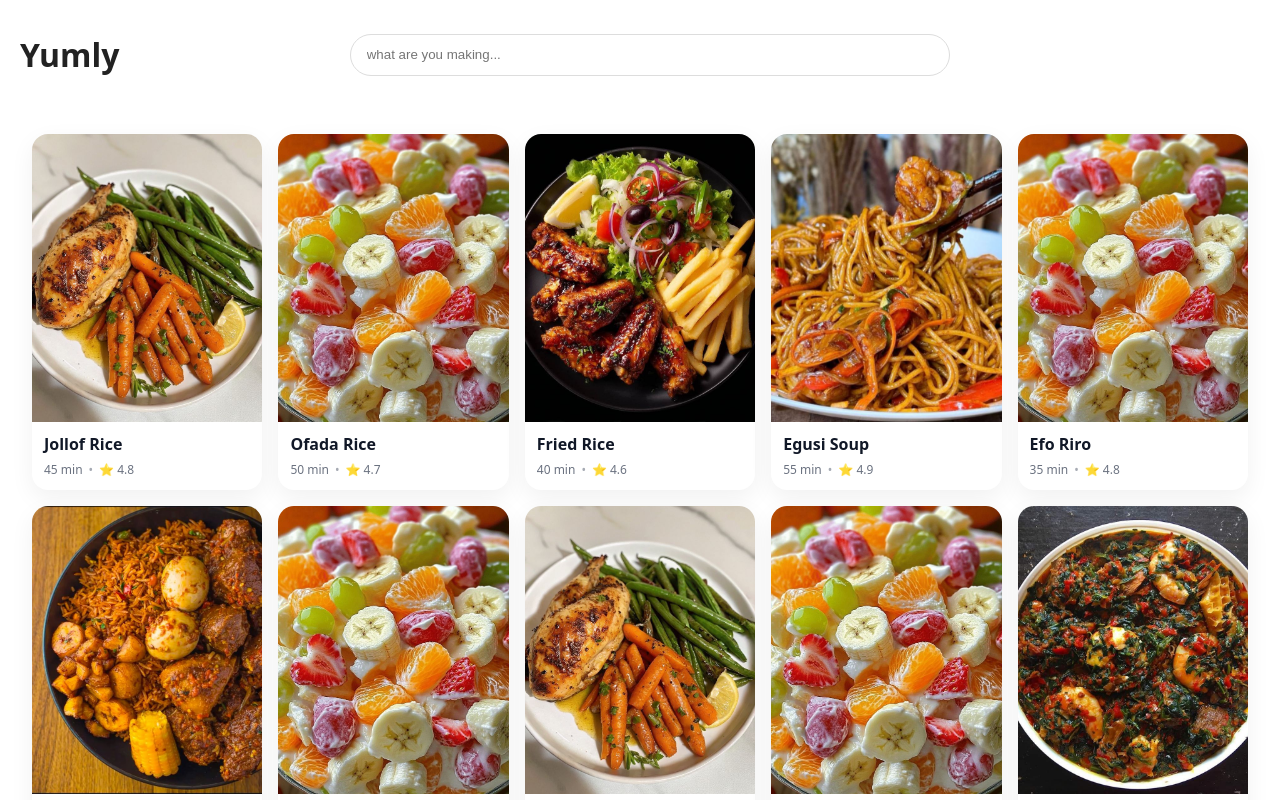
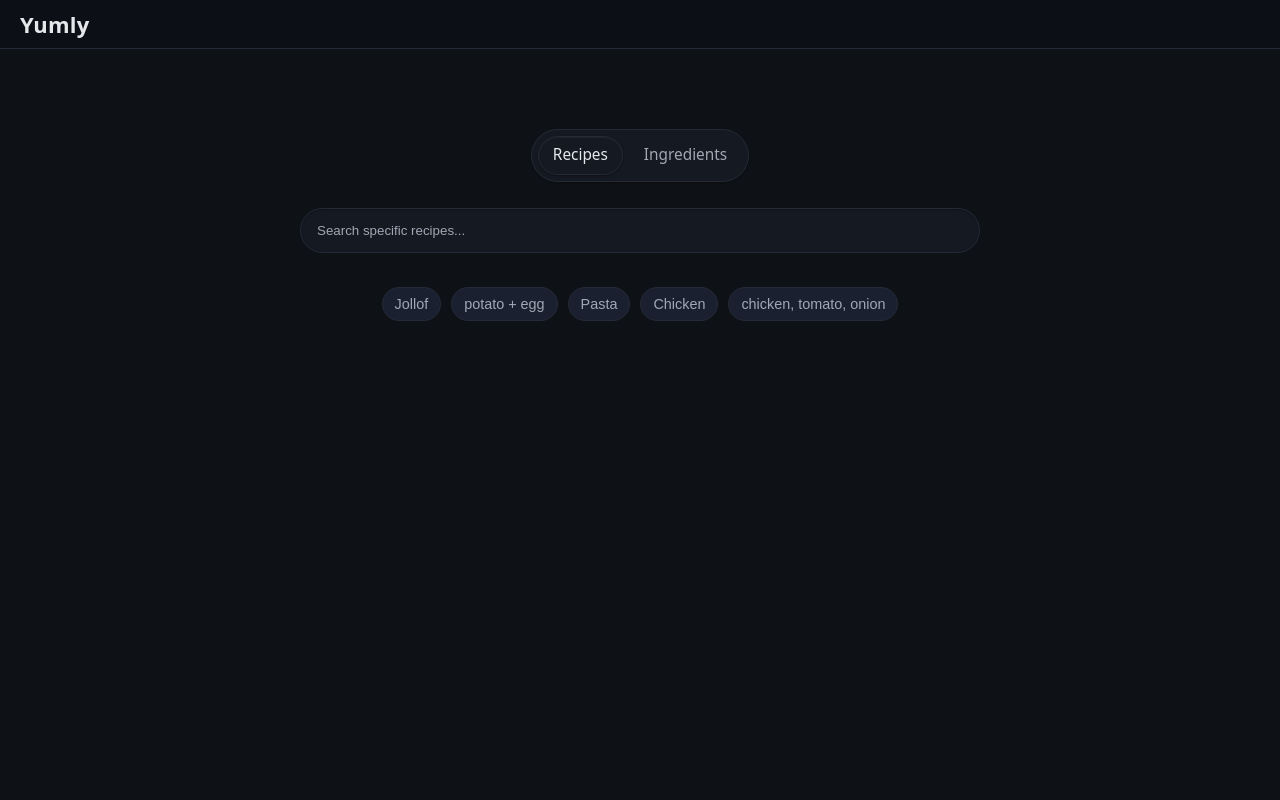
Before and after one commit to JoyCreativeCoder/Yumly, a React (Vite) app: page / in a window 1280 px wide. Shown: the top 800 px of the page. Built offline with nearby package versions, Linux system fonts and the light colour scheme.

Commit message:
feat : implemented and styled home page UI

```diff
--- a/index.html
+++ b/index.html
@@ -1,10 +1,10 @@
-<!doctype html>
+<!DOCTYPE html>
 <html lang="en">
   <head>
     <meta charset="UTF-8" />
     <link rel="icon" type="image/svg+xml" href="/vite.svg" />
     <meta name="viewport" content="width=device-width, initial-scale=1.0" />
-    <title>ask-my-portfolio</title>
+    <title>Yumly</title>
   </head>
   <body>
     <div id="root"></div>
--- a/src/components/Header/Header.css
+++ b/src/components/Header/Header.css
@@ -6,22 +6,21 @@
   display: grid;
   grid-template-columns: auto 1fr auto;
   gap: 16px;
-  background: white;
   padding: 12px clamp(10px, 3vw, 20px);
   border-bottom: 1px solid var(--border);
+  background: rgba(14, 17, 22, 0.7);
+  backdrop-filter: saturate(140%) blur(6px);
+  padding: 12px clamp(10px, 3vw, 20px);
+  border-bottom: 1px solid #242a36;
 }
 
-.search {
-  justify-self: center;
-  width: min(680px, 100%);
-  outline: none;
-}
-
-.search input {
-  padding: 0.8rem 1rem;
-  border: 1px solid #ddd;
-  border-radius: 30px;
-  width: 600px;
+.title {
+  margin: 0;
+  font-weight: 700;
+  font-size: clamp(18px, 2vw, 22px);
+  letter-spacing: 0.2px;
+  color: #e6e7eb;
+  line-height: 1.1;
 }
 
 .actions {
--- a/src/components/Header/Header.tsx
+++ b/src/components/Header/Header.tsx
@@ -4,14 +4,10 @@ export default function Header() {
   return (
     <>
       <header className="header">
-        <h1 className="title">Yumly</h1>
-        <div className="search">
-          <input
-            type="search"
-            placeholder="what are you making..."
-            aria-label="Search recipes"
-          />
+        <div>
+          <h1 className="title">Yumly</h1>
         </div>
+
         <div className="actions">
           {/* favorite icon */}
           {/* shopping list icon  */}
--- a/src/components/pages/Home/Home.css
+++ b/src/components/pages/Home/Home.css
@@ -1,13 +1,125 @@
-.feed {
-  padding: 1.5rem 2rem;
+* {
+  box-sizing: border-box;
 }
-.recipe-grid {
+
+/* Page */
+.home {
+  background: #0e1116; /* charcoal */
+  color: #e6e7eb; /* text */
+  min-height: 100dvh;
   display: grid;
-  gap: 16px;
-  grid-template-columns: repeat(auto-fill, minmax(180px, 1fr));
+  grid-template-rows: auto 1fr;
 }
+
+.home__content {
+  width: min(720px, 100%);
+  margin: 0 auto;
+  padding: 6vh 16px 24px;
+  display: flex;
+  flex-direction: column;
+  align-items: center;
+  gap: 18px;
+}
+
+/* Toggle (Recipes | Ingredients) */
+.mode-toggle {
+  display: inline-flex;
+  align-items: center;
+  gap: 6px;
+  padding: 6px;
+  background: #151922; /* surface */
+  border: 1px solid #242a36; /* border */
+  border-radius: 999px;
+  box-shadow: 0 1px 2px rgba(0, 0, 0, 0.25);
+}
+
+.btn {
+  appearance: none;
+  background: transparent;
+  border: 1px solid transparent;
+  color: #a0a8b3; /* muted */
+  padding: 10px 14px;
+  border-radius: 999px;
+  font: 500 0.93rem/1.1 system-ui, -apple-system, "Segoe UI", Roboto, Inter,
+    "Helvetica Neue", Arial;
+  cursor: pointer;
+  transition: transform 0.05s ease, background-color 0.2s ease, color 0.2s ease;
+}
+.btn:hover {
+  transform: translateY(-1px);
+}
+
+.btn--active {
+  background: #151922; /* surface */
+  color: #e6e7eb; /* text */
+  border-color: #242a36; /* border */
+  box-shadow: 0 1px 2px rgba(0, 0, 0, 0.35),
+    inset 0 1px 0 rgba(255, 255, 255, 0.04);
+}
+
+/* Search */
+.search {
+  width: 100%;
+  display: grid;
+  place-items: center;
+  margin-top: 6px;
+}
+.search__input {
+  width: min(680px, 100%);
+  padding: 14px 16px;
+  border: 1px solid #242a36;
+  border-radius: 999px;
+  background: #151922; /* surface */
+  color: #e6e7eb;
+  outline: none;
+  box-shadow: inset 0 1px 2px rgba(0, 0, 0, 0.25);
+  transition: border-color 0.2s ease, box-shadow 0.2s ease;
+}
+.search__input::placeholder {
+  color: #a0a8b3;
+}
+.search__input:focus {
+  border-color: #f2994a; /* spiced orange */
+  box-shadow: 0 0 0 3px rgba(242, 153, 74, 0.28);
+}
+
+/* Chip cloud */
+.chips {
+  list-style: none;
+  display: flex;
+  flex-wrap: wrap;
+  gap: 10px;
+  padding: 8px 0 0;
+  margin: 6px 0 0;
+  justify-content: center;
+}
+.chip {
+  padding: 8px 12px;
+  border-radius: 999px;
+  background: #1b2030; /* soft chip */
+  border: 1px solid #242a36;
+  color: #a0a8b3;
+  font-size: 0.9rem;
+  cursor: pointer;
+  transition: transform 0.05s ease, background-color 0.2s ease, color 0.2s ease,
+    border-color 0.2s ease;
+}
+.chip:hover {
+  background: #f2994a; /* spiced orange */
+  color: #1a1a1a; /* readable on orange */
+  border-color: #d8833f;
+  transform: translateY(-1px);
+}
+.chip:active {
+  transform: translateY(0);
+}
+
 @media (min-width: 768px) {
-  .recipe-grid {
-    grid-template-columns: repeat(auto-fill, minmax(220px, 1fr));
+  .home__content {
+    gap: 20px;
+    padding-top: 10vh;
+  }
+  .btn {
+    font-size: 0.96rem;
   }
 }
--- a/src/components/pages/Home/Home.tsx
+++ b/src/components/pages/Home/Home.tsx
@@ -1,20 +1,67 @@
 import "./Home.css";
-import RecipeCard from "../../RecipeCard/RecipeCard";
+import { useState } from "react";
+// import RecipeCard from "../../RecipeCard/RecipeCard";
 import Header from "../../Header/Header";
-import { recipes } from "@/data/recipes";
+// import { recipes } from "@/data/recipes";
 
 export default function Home() {
-  const openRecipe = (id: number) => console.log("open", id);
+  const [mode, setMode] = useState("recipes");
   return (
-    <>
+    <div className="home">
       <Header />
-      <main className="feed">
-        <div className="recipe-grid">
-          {recipes.map((r) => (
-            <RecipeCard key={r.id} {...r} onOpen={openRecipe} />
-          ))}
+      <main className="home__content">
+        <div className="mode-toggle" role="tablist" aria-label="Search mode">
+          <button
+            className={`btn btn--chip ${
+              mode === "recipes" ? "btn--active" : ""
+            }`}
+            role="tab"
+            onClick={() => setMode("recipes")}
+          >
+            Recipes
+          </button>
+          <button
+            className={`btn btn--chip ${
+              mode === "ingredients" ? "btn--active" : ""
+            }`}
+            role="tab"
+            onClick={() => setMode("ingredients")}
+          >
+            Ingredients
+          </button>
         </div>
+
+        <div className="search">
+          <input
+            className="search__input"
+            type="search"
+            placeholder={
+              mode === "recipes"
+                ? "Search specific recipes..."
+                : "Search by ingredients..."
+            }
+            aria-label="Search recipes"
+          />
+        </div>
+
+        <ul className="chips" aria-label="Popular tags">
+          <li>
+            <button className="chip">Jollof</button>
+          </li>
+          <li>
+            <button className="chip">potato + egg</button>
+          </li>
+          <li>
+            <button className="chip">Pasta</button>
+          </li>
+          <li>
+            <button className="chip">Chicken</button>
+          </li>
+          <li>
+            <button className="chip">chicken, tomato, onion</button>
+          </li>
+        </ul>
       </main>
-    </>
+    </div>
   );
 }
```
Also changed, not shown: 1 other file (tests, documents, lock files or other folders).
